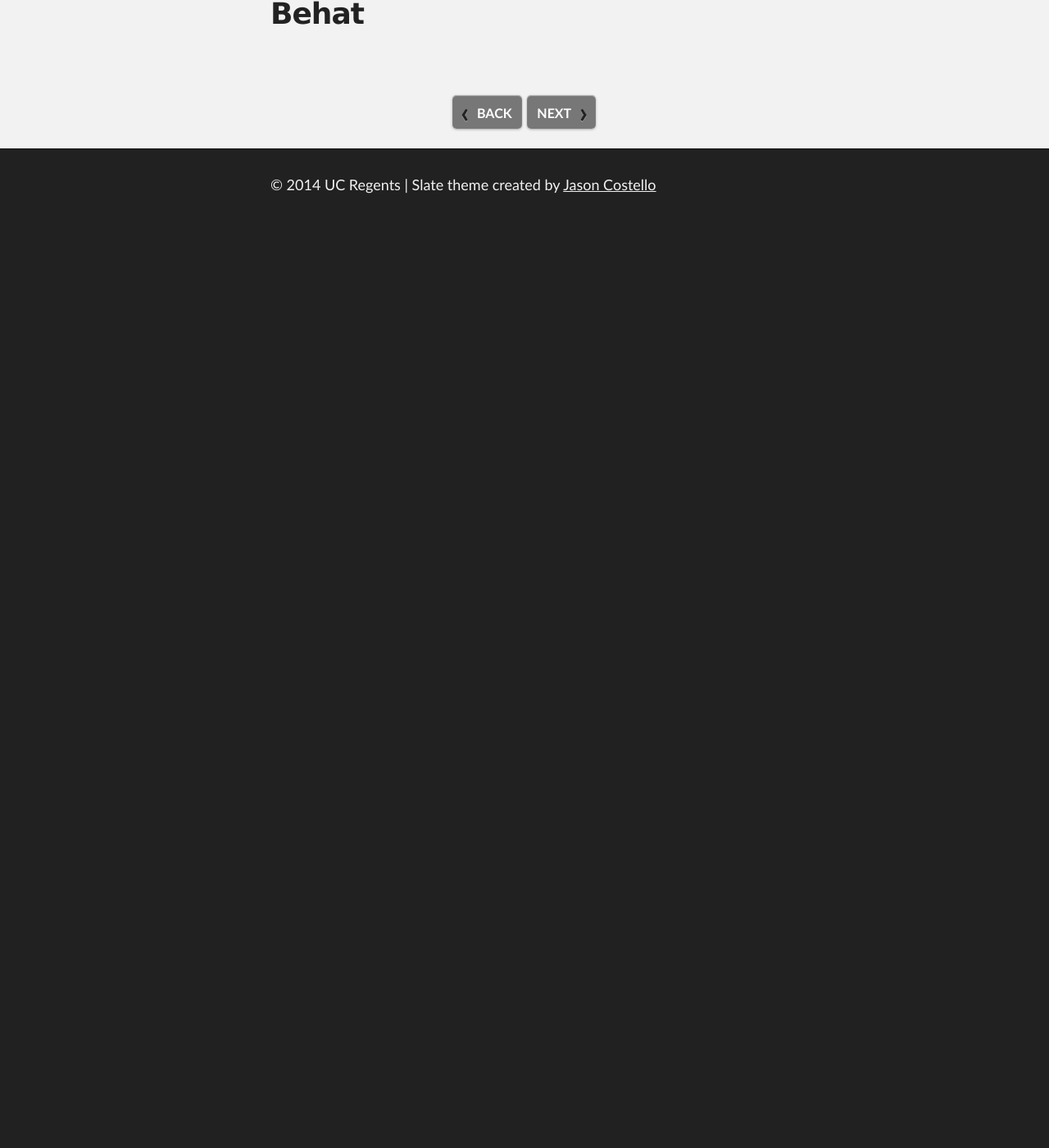
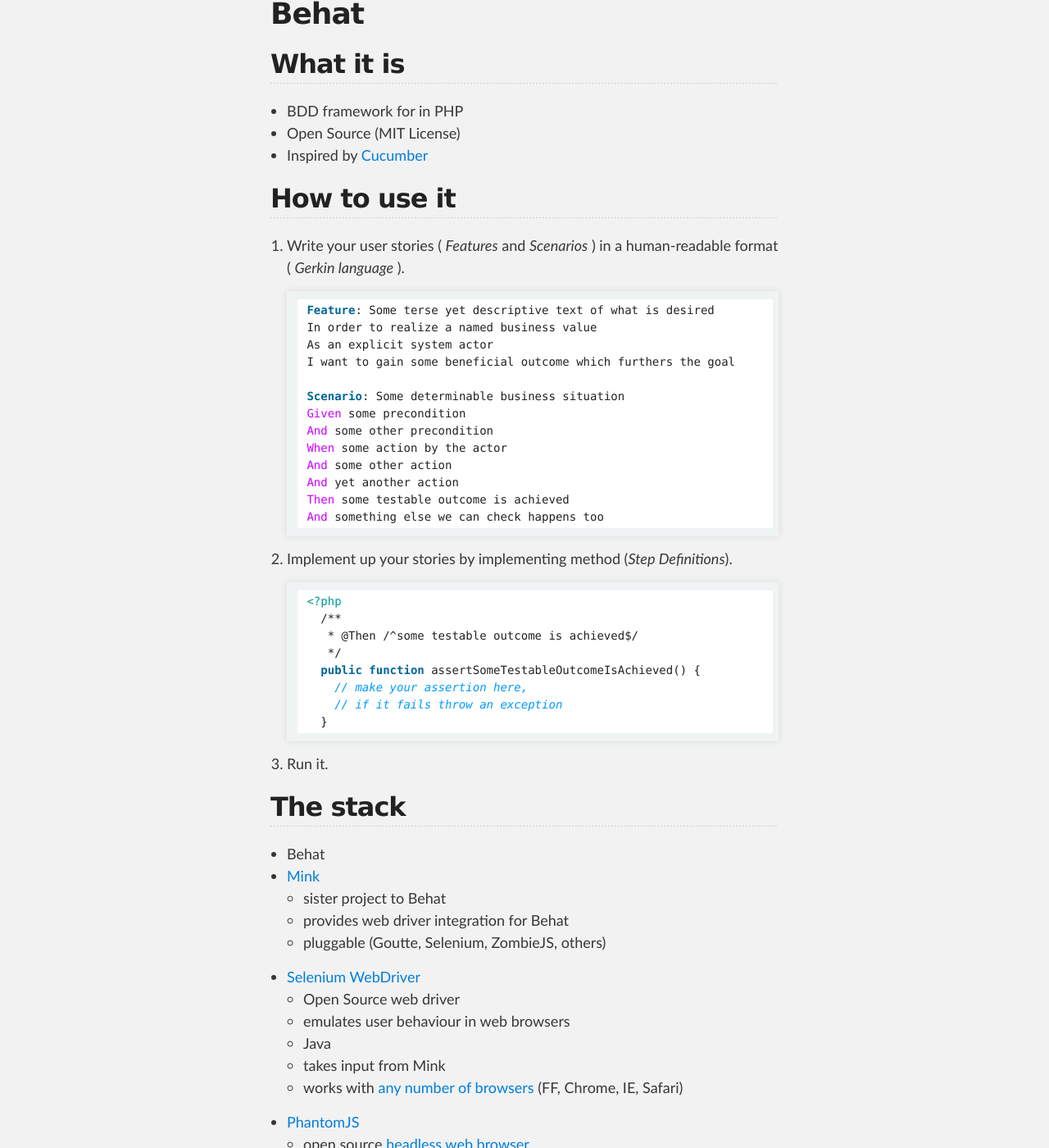
Before and after one commit to stopfstedt/behat-drupal-workshop, a Jekyll site: the page built from behat.md, in a window 1280 px wide and 1400 px high, scrolled down 270 px. Shown: the whole window at 82% size. Built offline with Jekyll 4.4.1, drawn with Linux system fonts in a browser that asks for light colours; Markdown is read by kramdown in place of the engine named in the settings; before the commit the page ends 900 px from its top, so only the background shows below that; some of the changed text lies outside the part shown.

Commit message:
fleshed out behat page.

````diff
--- a/behat.md
+++ b/behat.md
@@ -5,3 +5,63 @@ prev_page: introduction.html
 ---
 
 # Behat
+
+
+## What it is
+
+* BDD framework for in PHP
+* Open Source (MIT License)
+* Inspired by [Cucumber](http://cukes.info/)
+
+## How to use it
+
+1. Write your user stories ( _Features_ and _Scenarios_ ) in a human-readable format ( _Gerkin language_ ).
+
+    ```gherkin
+    Feature: Some terse yet descriptive text of what is desired
+    In order to realize a named business value
+    As an explicit system actor
+    I want to gain some beneficial outcome which furthers the goal
+
+    Scenario: Some determinable business situation
+    Given some precondition
+    And some other precondition
+    When some action by the actor
+    And some other action
+    And yet another action
+    Then some testable outcome is achieved
+    And something else we can check happens too
+    ```
+
+2. Implement up your stories by implementing method (_Step Definitions_).
+
+    ```php
+    <?php
+      /**
+       * @Then /^some testable outcome is achieved$/
+       */
+      public function assertSomeTestableOutcomeIsAchieved() {
+        // make your assertion here,
+        // if it fails throw an exception
+      }
+    ```
+
+3. Run it.
+
+## The stack
+
+* Behat
+* [Mink](http://mink.behat.org/)
+    * sister project to Behat
+    * provides web driver integration for Behat
+    * pluggable (Goutte, Selenium, ZombieJS, others)
+* [Selenium WebDriver](http://docs.seleniumhq.org/)
+    * Open Source web driver
+    * emulates user behaviour in web browsers
+    * Java
+    * takes input from Mink
+    * works with [any number of browsers](http://docs.seleniumhq.org/about/platforms.jsp#browsers) (FF, Chrome, IE, Safari)
+*  [PhantomJS](http://phantomjs.org/)
+    * open source [headless web browser](http://blog.arhg.net/2009/10/what-is-headless-browser.html)
+    * requires Node.js
+    * can be integrated with Selenium
````
